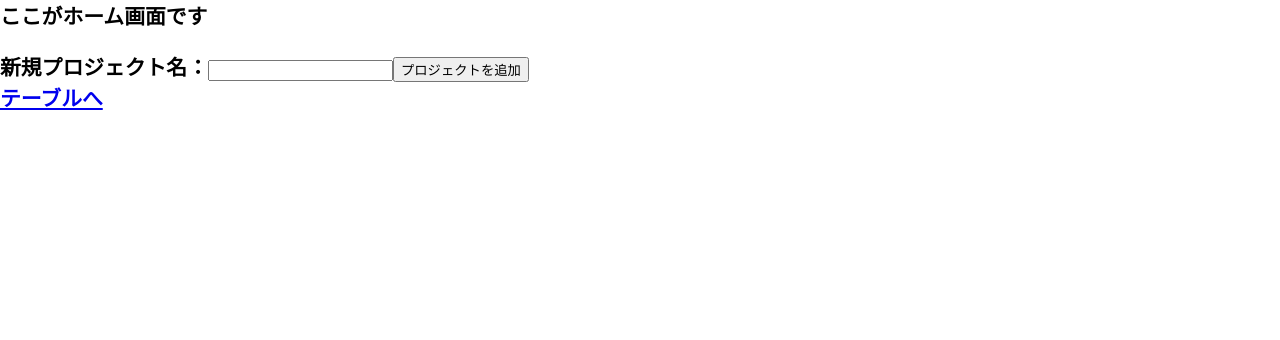
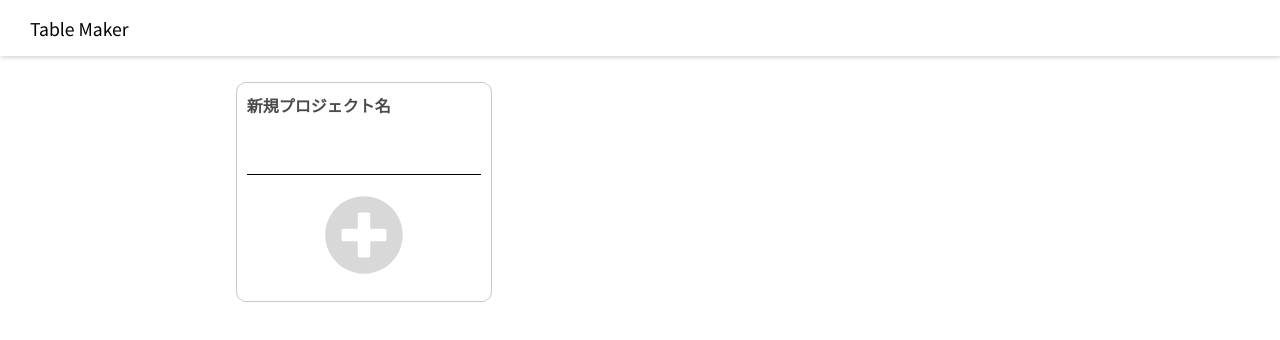
Before and after one commit to tochiji/tables-maker, a React (Create React App) app: page / in a window 1280 px wide. Shown: the top 340 px of the page. Built offline with nearby package versions, Linux system fonts and the light colour scheme.

Commit message:
[改善] スタイルを全体的に改善（途中）

```diff
--- a/src/Home.js
+++ b/src/Home.js
@@ -2,39 +2,51 @@ import React from 'react'
 import { Link } from 'react-router-dom'
 import shortid from 'shortid'
 import { saveProjects } from './save'
+import Title  from './Title'
 import './Home.scss'
+import { FontAwesomeIcon } from '@fortawesome/react-fontawesome'
+import { faPlusCircle } from '@fortawesome/free-solid-svg-icons'
 
 const Home = props => {
   const projects = props.projects
   const setProjects = props.setProjects
-  const addNewProject = () =>{
-    const name = document.getElementById("new-project").value
-    if(name === "") return
+  const addNewProject = () => {
+    const name = document.getElementById('new-project').value
+    if (name === '') return
     const newpj = projects.slice()
     newpj.push({
       id: shortid.generate(),
       name: name,
-      tables: []
+      tables: [],
     })
     setProjects(newpj)
     saveProjects(newpj)
   }
   return (
     <div className="Home">
-      <div>ここがホーム画面です</div>
-      <ul>
-        {projects.map(v => (
-          <li key={v.id}><Link to={v.id}>{v.name}</Link></li>
-        ))}
-      </ul>
-      <div>
-        <form>
-          新規プロジェクト名：<input id="new-project" />
-          <button type="button" onClick={addNewProject}>プロジェクトを追加</button>
-        </form>
-      </div>
-      <div>
-        <Link to="/table">テーブルへ</Link>
+      <Title />
+      <div className="Home-content">
+        <ul>
+          {projects.map(v => (
+            <li key={v.id}>
+              <Link to={v.id}>
+                <div>{v.name}</div>
+                <div className="table-count">{v.tables.length}個のテーブル</div>
+              </Link>
+            </li>
+          ))}
+          <li className="add">
+            <form>
+              <div>新規プロジェクト名</div>
+              <input id="new-project" name={shortid.generate()} />
+              <div className="button-container">
+              <FontAwesomeIcon className="button" icon={faPlusCircle} onClick={addNewProject} />
+              </div>
+            </form>
+          </li>
+          <li className="space" />
+          <li className="space" />
+        </ul>
       </div>
     </div>
   )
--- a/src/Home.scss
+++ b/src/Home.scss
@@ -1,8 +1,101 @@
 .Home {
-  font-size: 1.3rem;
+  display: flex;
+  justify-content: center;
+  align-items: center;
+  flex-direction: column;
+
+  width: 100%;
   font-weight: 600;
+}
 
-  li{
-    line-height: 3rem;
+.Home-content {
+  max-width: 1200px;
+  height: 100%;
+
+  ul {
+    height: 100%;
+    padding: 0;
+    display: flex;
+    flex-wrap: wrap;
+    justify-content: center;
+    align-content: space-between;
+    color: rgb(75, 75, 75);
+  }
+
+  li {
+    margin: 10px 10px;
+    padding: 10px 10px;
+    width: 30%;
+    min-width: 220px;
+    height: 220px;
+    border: 1px solid rgb(199, 199, 199);
+    border-radius: 10px;
+    cursor: pointer;
+    transition: box-shadow 0.1s;
+    list-style-type: none;
+
+    a {
+      display: block;
+      width: 100%;
+      height: 100%;
+      font-size: 1.2rem;
+    }
+
+    &:hover {
+      box-shadow: 2px 2px 5px rgb(221, 221, 221);
+    }
+
+    &.add:hover {
+      box-shadow: none;
+    }
+  }
+
+  .space {
+    border: none;
+    cursor: default;
+
+    &:hover {
+      box-shadow: none;
+    }
+  }
+
+  .table-count {
+    font-size: 0.8rem;
+  }
+
+  form{
+    height: 100%;
+  }
+
+  input {
+    width: 100%;
+    margin-top: 10px;
+    height: 3rem;
+    font-size: 1.5rem;
+    font-weight: 600;
+    color: #ff7300;
+    border: none;
+    border-bottom: 1px solid #000;
+    outline: none;
+    margin-bottom: 10px;
+  }
+
+  .button-container {
+    width: 100%;
+    display: flex;
+    justify-content: center;
+    align-items: center;
+    flex-direction: row;
+  }
+
+  .button {
+    margin-top: 10px;
+    font-size: 5rem;
+    transition: color 0.2s;
+    color: #d8d8d8;
+
+    &:hover {
+      color: #ff7300;
+    }
   }
 }
--- a/src/Project.js
+++ b/src/Project.js
@@ -2,6 +2,8 @@ import React from 'react'
 import { useParams, Link } from 'react-router-dom'
 import shortid from 'shortid'
 import { saveProjects } from './save'
+import Title from './Title'
+import './Project.scss'
 
 const Project = props => {
   const { projects, setProjects } = props
@@ -17,7 +19,7 @@ const Project = props => {
     pjs[index].tables.push({
       id: shortid.generate(),
       name: name,
-      columns: []
+      columns: [],
     })
     setProjects(pjs)
     saveProjects(pjs)
@@ -25,22 +27,31 @@ const Project = props => {
 
   return (
     <div className="Project">
-      <div>{project.name}</div>
+      <Title />
+      <div className="Project-content">
+        <Link className="Project-title" to="/">
+          {project.name}
+        </Link>
+        <div className="table-list">テーブル一覧</div>
         <ul>
           {project.tables.map(v => (
             <li key={v.id}>
-            <Link to={`${projectId}/${v.id}`}>{v.name}</Link>
+              <Link to={`${projectId}/${v.id}`}>
+                <span>{v.name}</span>
+                <span>{v.columns.length}個のカラムがあります</span>
+              </Link>
             </li>
           ))}
         </ul>
         <div>
           <form>
             新規テーブル名：
-          <input id="new-table" />
+            <input id="new-table" autoComplete="off" />
             <button type="button" onClick={addNewTable}>
               プロジェクトを追加
             </button>
           </form>
+        </div>
       </div>
     </div>
   )
--- /dev/null
+++ b/src/Project.scss
@@ -0,0 +1,73 @@
+.Project {
+  display: flex;
+  justify-content: center;
+  align-items: center;
+  flex-direction: column;
+
+  width: 100%;
+  font-weight: 600;
+}
+
+.Project-content{
+  padding-top: 10px;
+  width: 100%;
+
+  display: flex;
+  justify-content: center;
+  align-items: center;
+  flex-direction: column;
+
+  .table-list{
+    font-size: 1.7rem;
+  }
+
+  ul{
+    width: 90%;
+  }
+
+  li{
+    padding-left: 15px;
+    height: 3.5rem;
+    border: 1px solid rgb(209, 199, 199);
+    border-radius: 10px;
+
+    cursor: pointer;
+    transition: box-shadow 0.1s;
+    list-style-type: none;
+
+    a{
+      display: flex;
+      justify-content: flex-start;
+      align-items: center;
+      flex-direction: row;
+
+      width: 100%;
+      height: 100%;
+    }
+
+    &:hover {
+      box-shadow: 2px 2px 5px rgb(221, 221, 221);
+    }
+  }
+
+  li+li{
+    margin-top: 10px;
+  }
+
+  span+span{
+    margin-left: 20px;
+    color: rgb(160, 160, 160);
+  }
+}
+
+.Project-title{
+  margin-left: 20px;
+  align-self: flex-start;
+  padding: 5px 10px;
+  font-size: 1.2rem;
+  transition: background-color 0.1s;
+
+  &:hover{
+    background-color: rgb(240, 240, 240);
+  }
+}
--- a/src/Table.js
+++ b/src/Table.js
@@ -6,7 +6,8 @@ import shortid from 'shortid'
 import { items } from './definition'
 import { saveProjects } from './save'
 import DnDTypes from './DnDTypes'
-import { CellBool, CellTypeSelect, CellText } from './Cells'
+import Title from './Title'
+import { CellBool, CellTypeSelect, CellText } from './Cells.js'
 import { FontAwesomeIcon } from '@fortawesome/react-fontawesome'
 import { faTrash } from '@fortawesome/free-solid-svg-icons'
 import './Table.scss'
@@ -37,10 +38,11 @@ function Table(props) {
 
   return (
     <div className="Table">
+      <Title />
       <DndProvider backend={HTML5Backend}>
         <div className="Table-title">
-          <Link style={{ textDecoration: 'none' }} to="/">
-            テーブル設計サイト
+          <Link style={{ textDecoration: 'none' }} to={`/${projectId}`}>
+            {table.name}
           </Link>
         </div>
         <table className="Table-content">
--- a/src/Table.scss
+++ b/src/Table.scss
@@ -1,24 +1,24 @@
 .Table {
-  max-width: 1200px;
-  margin: 10px 2%;
-  text-align: center;
   display: flex;
-  flex-direction: column;
   justify-content: center;
   align-items: center;
+  flex-direction: column;
+
+  width: 100%;
+  font-weight: 600;
 }
 
 .Table-title{
-  width:100%;
+  width: 95%;
   text-align: left;
   margin: 10px 0;
-  font-size: 2rem;
+  font-size: 1.3rem;
   font-weight: bold;
 }
 
 
 .Table-content{
-  width: 100%;
+  width: 95%;
   font-size: 0.8rem;
   border-collapse: collapse;
 
@@ -35,6 +35,7 @@
     padding:2px 0;
     border: 1px solid #c7c7c7;
     height: 2.0rem;
+    text-align: center;
 
     &:hover{
       background-color: rgb(255, 240, 240);
--- /dev/null
+++ b/src/Title.js
@@ -0,0 +1,27 @@
+import React from 'react'
+
+function Title() {
+  const style = {
+    'padding-left': '30px',
+    'background-color': '#fff',
+    'box-shadow': '1px 1px 5px rgb(199, 199, 199)',
+    width: '100%',
+    height: '3.5rem',
+    'font-size': '1.1rem',
+    'font-weight': '200',
+    color: 'rgb(0, 0, 0)',
+
+    display: 'flex',
+    'justify-content': 'flex-start',
+    'align-items': 'center',
+    'flex-direction': 'row',
+  }
+
+  return (
+    <div className="Home-title" style={style}>
+      <span>Table Maker</span>
+    </div>
+  )
+}
+
+export default Title
--- a/src/index.scss
+++ b/src/index.scss
@@ -1,5 +1,9 @@
 * {
   box-sizing:border-box;
+}
+
+html{
+  width: 100%;
 }
 
 body {
@@ -9,9 +13,33 @@ body {
     sans-serif;
   -webkit-font-smoothing: antialiased;
   -moz-osx-font-smoothing: grayscale;
+
+  width: 100%;
+  display: flex;
+  flex-direction: column;
+  align-items:center;
+  justify-content: center;
+
+}
+
+#root{
+ width: 100%;
+ display: flex;
+ justify-content: center;
+ align-items: center;
+ flex-direction: column;
 }
 
 code {
   font-family: source-code-pro, Menlo, Monaco, Consolas, "Courier New",
     monospace;
 }
+
+a {
+  color: rgb(75, 75, 75);
+  text-decoration: none;
+
+  &:visited {
+    color: rgb(75, 75, 75);
+  }
+}
```
Also changed, not shown: src/cells.js (line endings or trailing spaces). Lines whose indentation alone changed are shown as unchanged.
